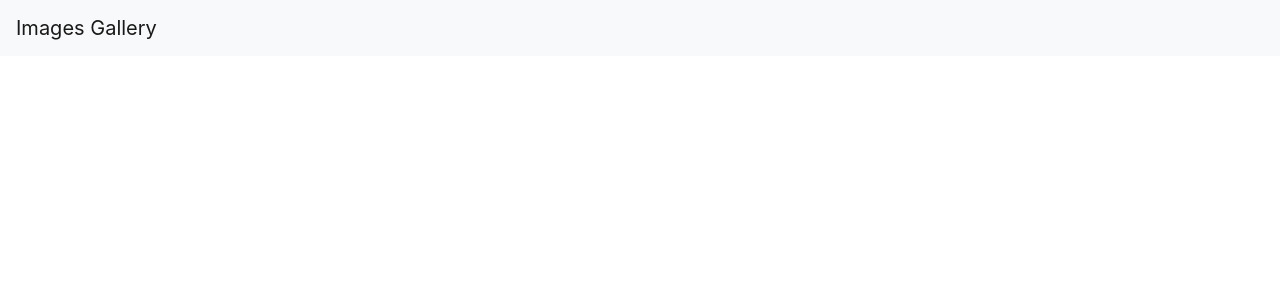
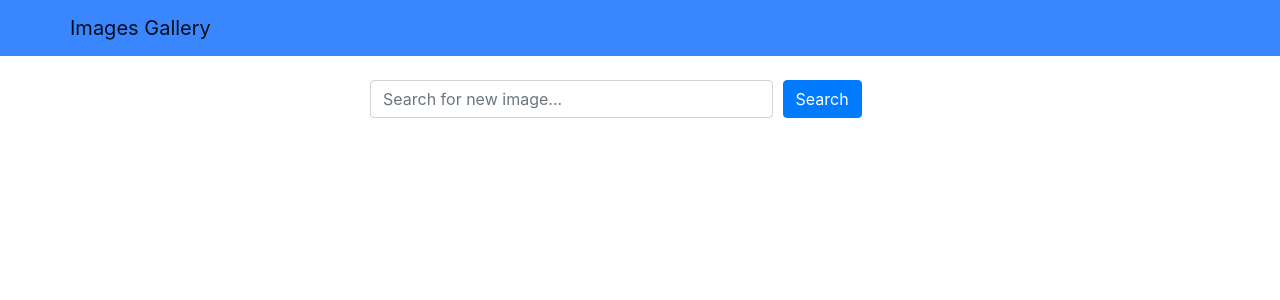
Before and after one commit to mkorzeniewski/oreily_readct, a React (Create React App) app in the folder frontend/: page / in a window 1280 px wide. Shown: the top 300 px of the page. Built offline with nearby package versions, Linux system fonts and the light colour scheme.

Commit message:
controlled search component

```diff
--- a/frontend/src/App.js
+++ b/frontend/src/App.js
@@ -1,10 +1,22 @@
-import 'bootstrap/dist/css/bootstrap.min.css';
-import Header from './components/Header';
+import { useState } from "react";
+import "bootstrap/dist/css/bootstrap.min.css";
+import Header from "./components/Header";
+import Search from "./components/Search";
+
+
 
 function App() {
+  const [word, setWord] = useState('');
+
+  function handleSearchSubmit(e) {
+    e.preventDefault();
+    console.log(word);
+  }
+
   return (
     <div className="App">
-      <Header title = "Images Gallery"/>
+      <Header title="Images Gallery" />
+      <Search word={word} setWord={setWord} handleSubmit={handleSearchSubmit} />
     </div>
   );
 }
--- a/frontend/src/components/Header.js
+++ b/frontend/src/components/Header.js
@@ -1,12 +1,17 @@
 import React from "react";
-import { Navbar, Nav } from "react-bootstrap";
+import { Navbar, Container } from "react-bootstrap";
+const navBarStyle = {
+  backgroundColor: "#3a86ff",
+};
 
-function Header({title}) {
+function Header({ title }) {
   return (
-      <Navbar bg="light" variant="light">
+    <Navbar style={navBarStyle} variant="light">
+      <Container>
         <Navbar.Brand href="#home">{title}</Navbar.Brand>
+      </Container>
     </Navbar>
   );
-};
+}
 
 export default Header;
--- /dev/null
+++ b/frontend/src/components/Search.js
@@ -0,0 +1,32 @@
+import React from "react";
+import { Container, Row, Col, Button, Form } from "react-bootstrap";
+
+function Search({ word, setWord, handleSubmit }) {
+  return (
+    <Container className="mt-4">
+      <Row className="justify-content-center">
+        <Col xs={12} md={8} lg={6}>
+          <Form onSubmit={handleSubmit}>
+            <Form.Row>
+              <Col xs={9}>
+                <Form.Control
+                  placeholder="Search for new image..."
+                  type="text"
+                  value={word}
+                  onChange={(e) => setWord(e.target.value)}
+                />
+              </Col>
+              <Col>
+                <Button variant="primary" type="submit">
+                  Search
+                </Button>{" "}
+              </Col>
+            </Form.Row>
+          </Form>
+        </Col>
+      </Row>
+    </Container>
+  );
+}
+
+export default Search;
```
